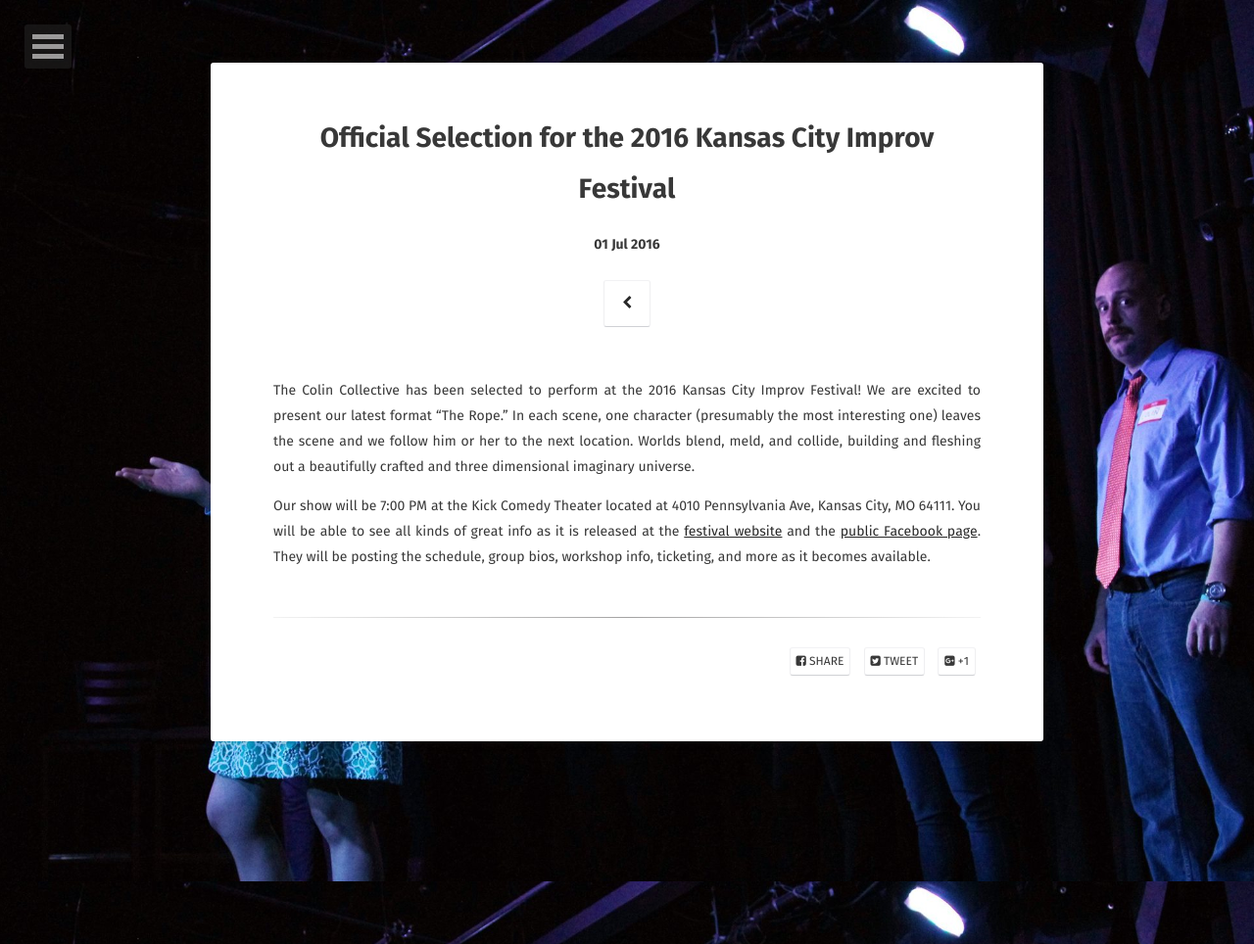
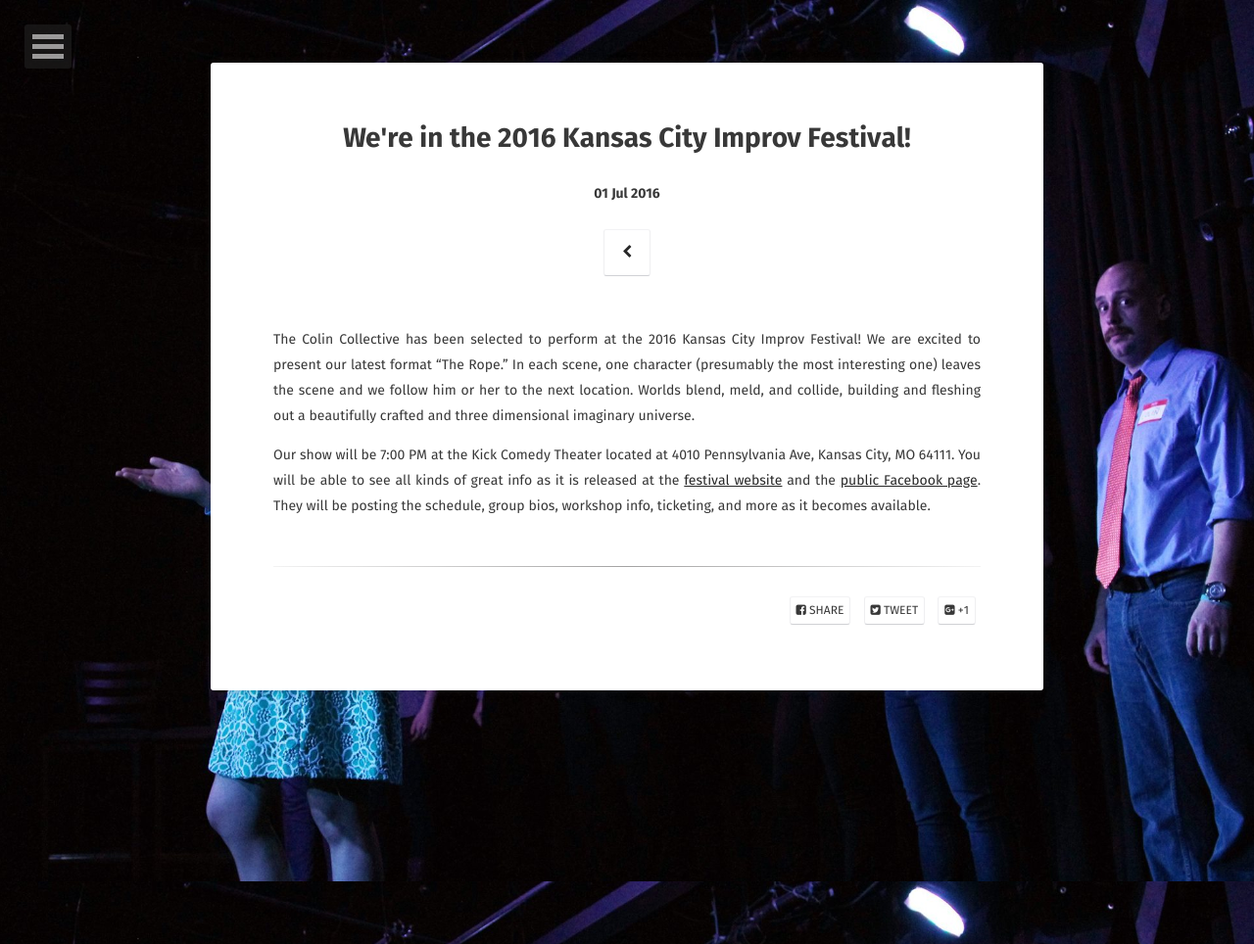
Before and after one commit to lrdodge/thecolincollective, a Jekyll site: the page built from _posts/2016-07-01-kcif-2016-official-selection.md, in a window 1280 px wide. Shown: the whole page at 98% size. Built offline with Jekyll 4.4.1, drawn with Linux system fonts in a browser that asks for light colours; some web fonts are replaced.

Commit message:
Update posts

```diff
--- a/_posts/2016-07-01-kcif-2016-official-selection.md
+++ b/_posts/2016-07-01-kcif-2016-official-selection.md
@@ -1,7 +1,6 @@
 ---
 layout: post
-title: Official Selection for the 2016 Kansas City Improv Festival
-bigimg: /img/kcif-2016/kcif-official-selection-2016.jpg
+title: We're in the 2016 Kansas City Improv Festival!
 ---
 The Colin Collective has been selected to perform at the 2016 Kansas City Improv Festival! We are excited to present our latest format “The Rope.” In each scene, one character (presumably the most interesting one) leaves the scene and we follow him or her to the next location. Worlds blend, meld, and collide, building and fleshing out a beautifully crafted and three dimensional imaginary universe.
 
```
Also changed, not shown: _posts/2016-11-28-dif-2016.md (+0 -1 lines).
